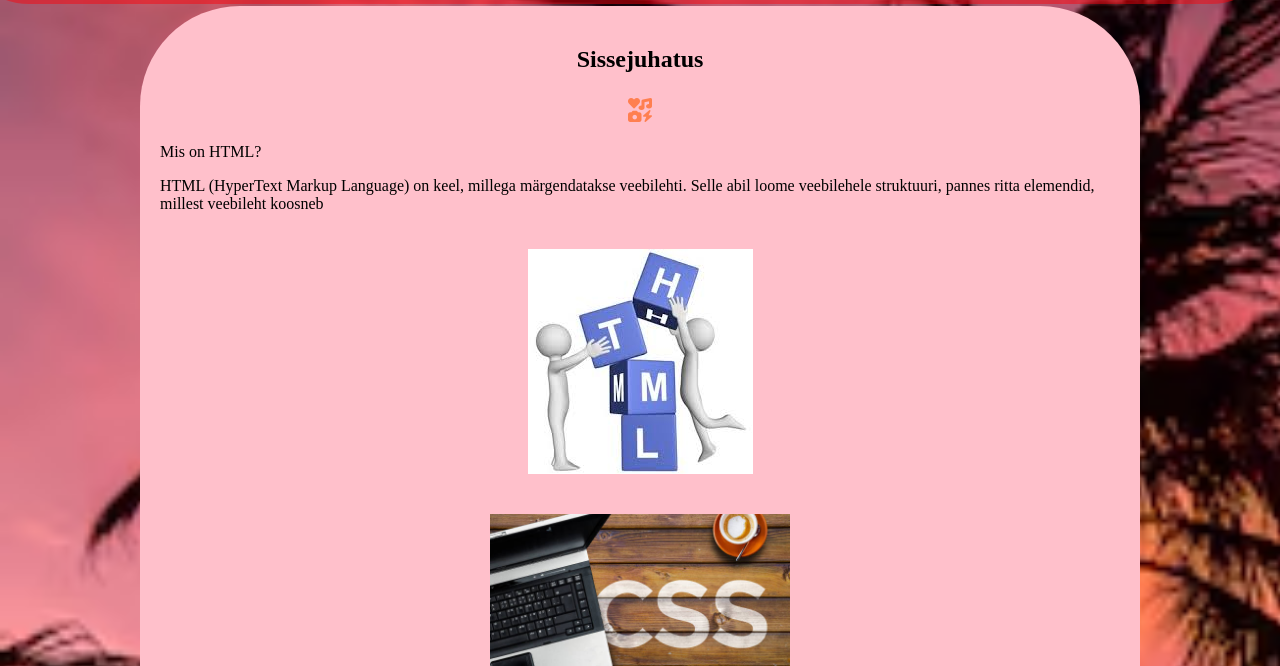
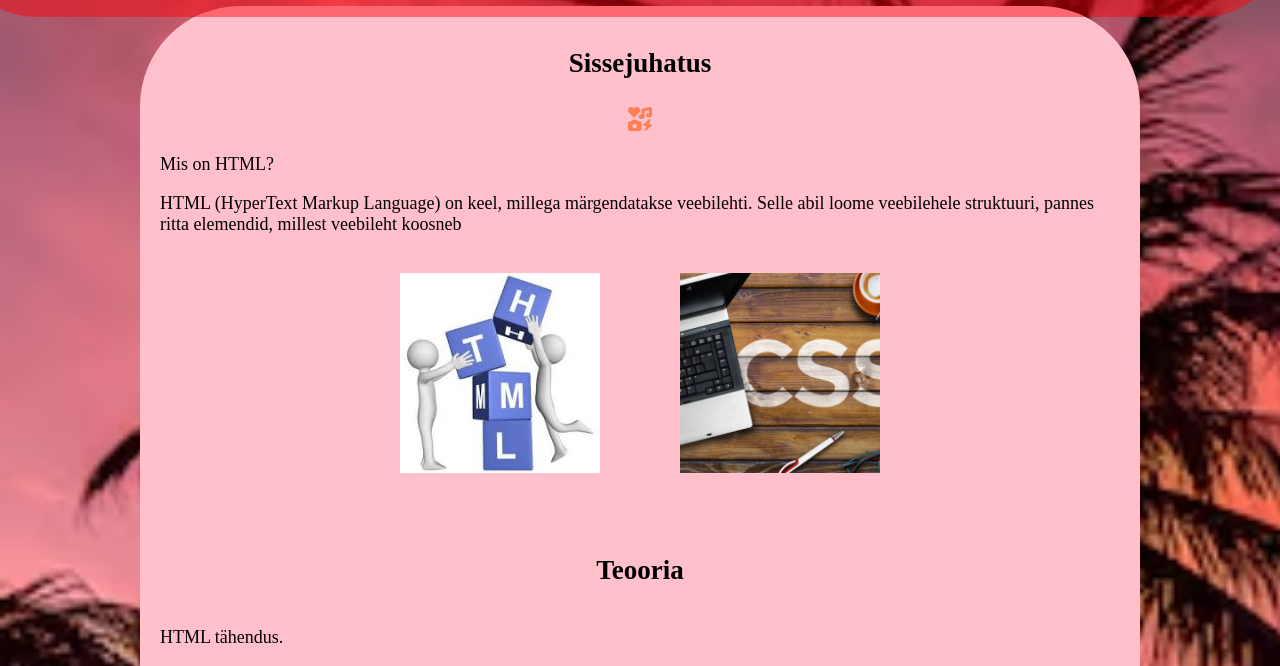
Before and after one commit to kadijogi/Yheleheline_Veeb_Cheat_Sheet, a plain HTML site: page index.html in a window 1280 px wide. Shown: the part 134-800 px from the top of the page. Drawn offline with Linux system fonts and the light colour scheme.

Commit message:
parandused

```diff
--- a/css/styles.css
+++ b/css/styles.css
@@ -7,6 +7,7 @@ body {
   background-repeat: no-repeat;
   background-size: cover;
   padding: 30px;
+  font-size: 1.5rem;
 }
 
 .header {
@@ -20,6 +21,9 @@ body {
   right: 0;
   top: 0;
   width: 100%;
+}
+.p {
+  margin: 20%;
 }
 nav {
   display: flex;
@@ -60,7 +64,7 @@ section h2 {
 }
 
 @media (min-width: 768px) {
-  body {
+  body {font-size: 1.125rem;
   }
 }
 
@@ -70,14 +74,28 @@ section h2 {
   border-radius: 20px;
 }
 
+.pildid {
+  display: flex;
+  justify-content: center;
+}
 .klikipildid {
   display: grid;
   justify-self: center;
+  align-items: center;
   margin-right: 20px;
   margin-left: 20px;
   padding: 20px;
+  width: 200px;
+  height: 200px;
 
 }
+.klikipildid img {
+width: 100%;
+height: 100%;
+object-fit: cover;
+
+}
+
 .klikipildid:hover,
 .klikipildid:focus {
   outline: 2px solid blue;
@@ -103,7 +121,7 @@ section h2 {
   width: 100px;
   height: 100px;
   border-radius: 50px;
-  object-fit: center;
+  object-fit: fill;
   margin-left: 20px;
 }
 i {
--- a/index.html
+++ b/index.html
@@ -37,7 +37,7 @@
             elemendid, millest veebileht koosneb
           </p>
         </div>
-        <div>
+        <div class="pildid">
           <a
             class="klikipildid"
             href="https://www.w3schools.com/Html/"
@@ -51,7 +51,7 @@
             />
           </a>
           <a class="klikipildid" href="#css">
-            <img src="images/css.jpg" width="300px" alt="css ikoonid" />
+            <img src="images/css.jpg" alt="css ikoonid" />
           </a>
         </div>
       </section>
```
